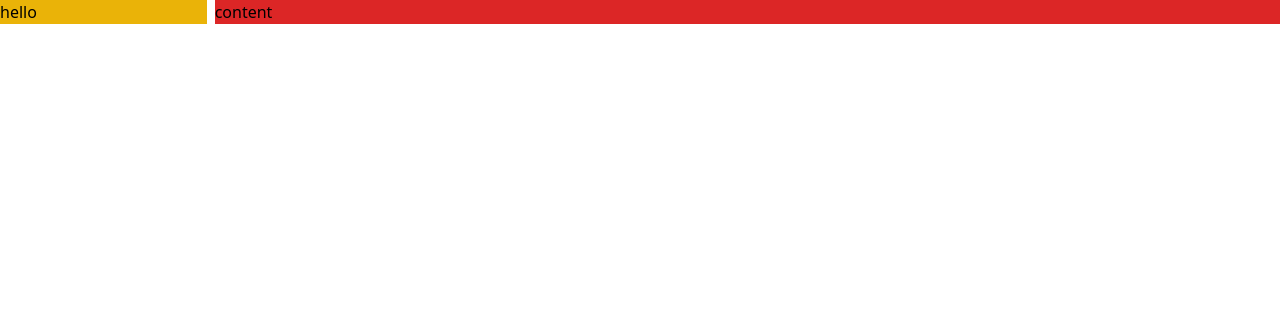
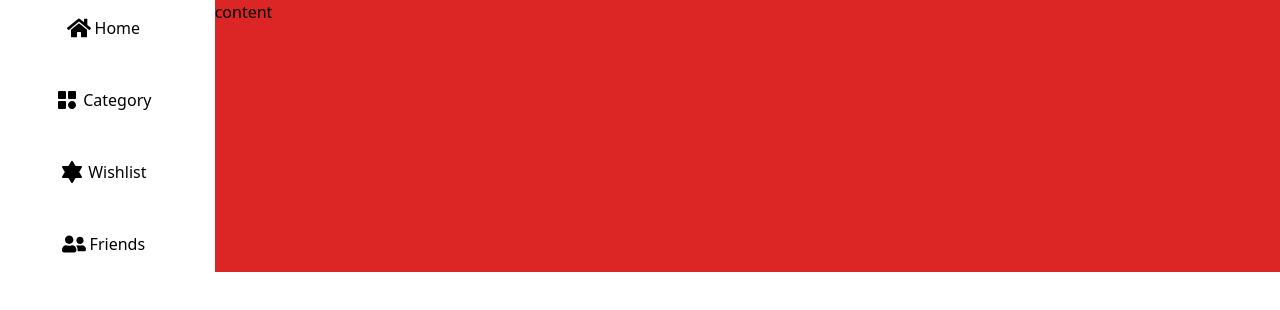
Before and after one commit to Memy11th/Game-center, a Next.js app: page / in a window 1280 px wide. Shown: the top 310 px of the page. Built offline with nearby package versions, Linux system fonts and the light colour scheme.

Commit message:
adding Links component in addition to sidenav component with interfaces TS

```diff
--- a/src/app/layout.tsx
+++ b/src/app/layout.tsx
@@ -1,6 +1,7 @@
 import type { Metadata } from "next";
 import "./globals.css";
 import GridContainer from "@/components/GridContainer";
+import SideNav from "@/components/SideNav";
 
 export const metadata: Metadata = {
   title: "Games store center by M11",
@@ -16,8 +17,8 @@ export default function RootLayout({
     <html lang="en">
       <body className="antialiased h-screen">
         <GridContainer cols={12}>
-          {/* Render your children here */}
-          <div className="col-span-2 bg-yellow-500">hello</div>
+          <SideNav />
+
           <div className="col-span-10 bg-red-600">content</div>
         </GridContainer>
       </body>
--- /dev/null
+++ b/src/components/NavLink.tsx
@@ -0,0 +1,12 @@
+import Link from 'next/link'
+import React from 'react'
+import LinkProps from '@/interfaces/Links'
+export default function NavLinkComp({Links}:LinkProps) {
+    const {name,pathname,icon} = Links
+    return (
+    <Link href={pathname} className='flex gap-1 justify-start items-center p-2 rounded-lg' >
+        {React.cloneElement(icon,{className:'w-6 h-6'})}
+        {name}
+    </Link>
+    )
+}
--- a/src/components/SideNav.tsx
+++ b/src/components/SideNav.tsx
@@ -1,7 +1,39 @@
 import React from 'react'
+import { FaHome, FaUserFriends } from 'react-icons/fa'
+import { TbJewishStarFilled } from 'react-icons/tb'
+import NavLinkComp from './NavLink'
+import { BiSolidCategory } from 'react-icons/bi'
 
+const NavLinks = [
+    {
+        name:'Home',
+        pathname:'/',
+        icon:<FaHome />
+    },
+    {
+        name:'Category',
+        pathname:'/category',
+        icon:<BiSolidCategory />
+    },
+    {
+        name:'Wishlist',
+        pathname:'/wishlist',
+        icon:<TbJewishStarFilled />
+    },
+    {
+        name:'Friends',
+        pathname:'/Friends',
+        icon:<FaUserFriends />
+
+    },
+]
 export default function SideNav() {
     return <>
+    <div className='flex flex-col gap-8 my-2 col-span-2 justify-center items-center'>
+    {NavLinks.map((navLink , index)=> <NavLinkComp key={index} Links={navLink}/>)}
+
+    </div>
+
 
     </>
 }
--- /dev/null
+++ b/src/interfaces/Links.ts
@@ -0,0 +1,9 @@
+import { ReactElement } from "react";
+
+export default interface LinkProps {
+ Links : {
+    name:string,
+    pathname:string,
+    icon:ReactElement
+ }
+}
```
Also changed, not shown: package.json (+5 -4 lines), 1 other file (tests, documents, lock files or other folders).
